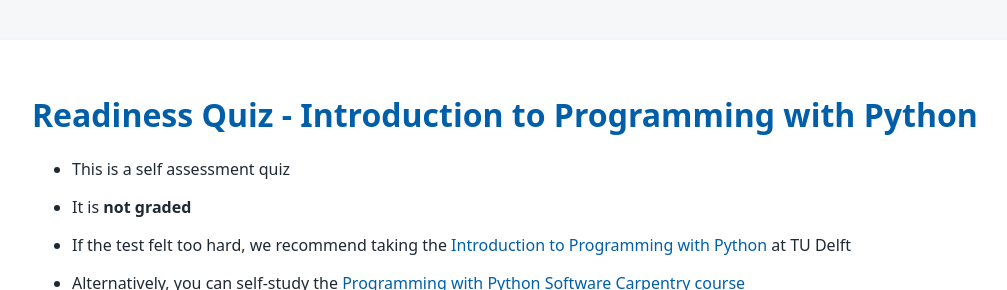
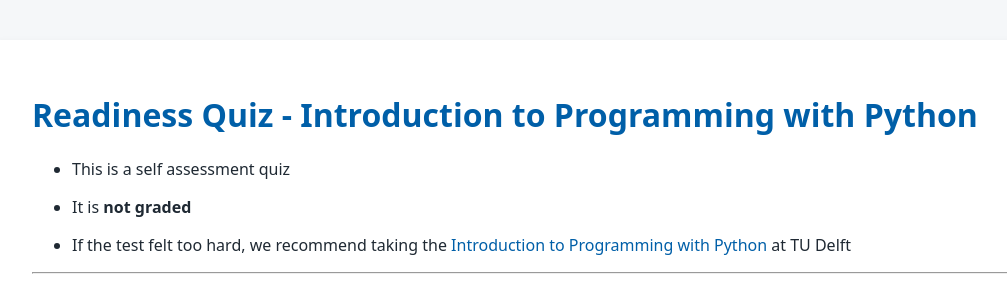
Before and after one commit to tu-delft-library/introduction_to_programming_with_python, a Jekyll site: the page built from index.md, in a window 1280 px wide, cut to the strip 0-290 px from the top of the page. Shown: the whole strip, without its empty margins (108-1115 px from the left). Built offline with Jekyll 4.4.1, drawn with Linux system fonts in a browser that asks for light colours.

Commit message:
Remove option for self study

```diff
--- a/index.md
+++ b/index.md
@@ -11,10 +11,6 @@
 
 - If the test felt too hard, we recommend taking the [Introduction to Programming with Python](https://www.tudelft.nl/library/data-management/trainingen/trainingen-voor-onderzoekers-en/introduction-to-programming-with-python) at TU Delft
 
-- Alternatively, you can self-study the [Programming with Python Software Carpentry course](https://swcarpentry.github.io/python-novice-inflammation/)
-
-
-
 ---
 
 <div class="iframe-wrapper">
```
